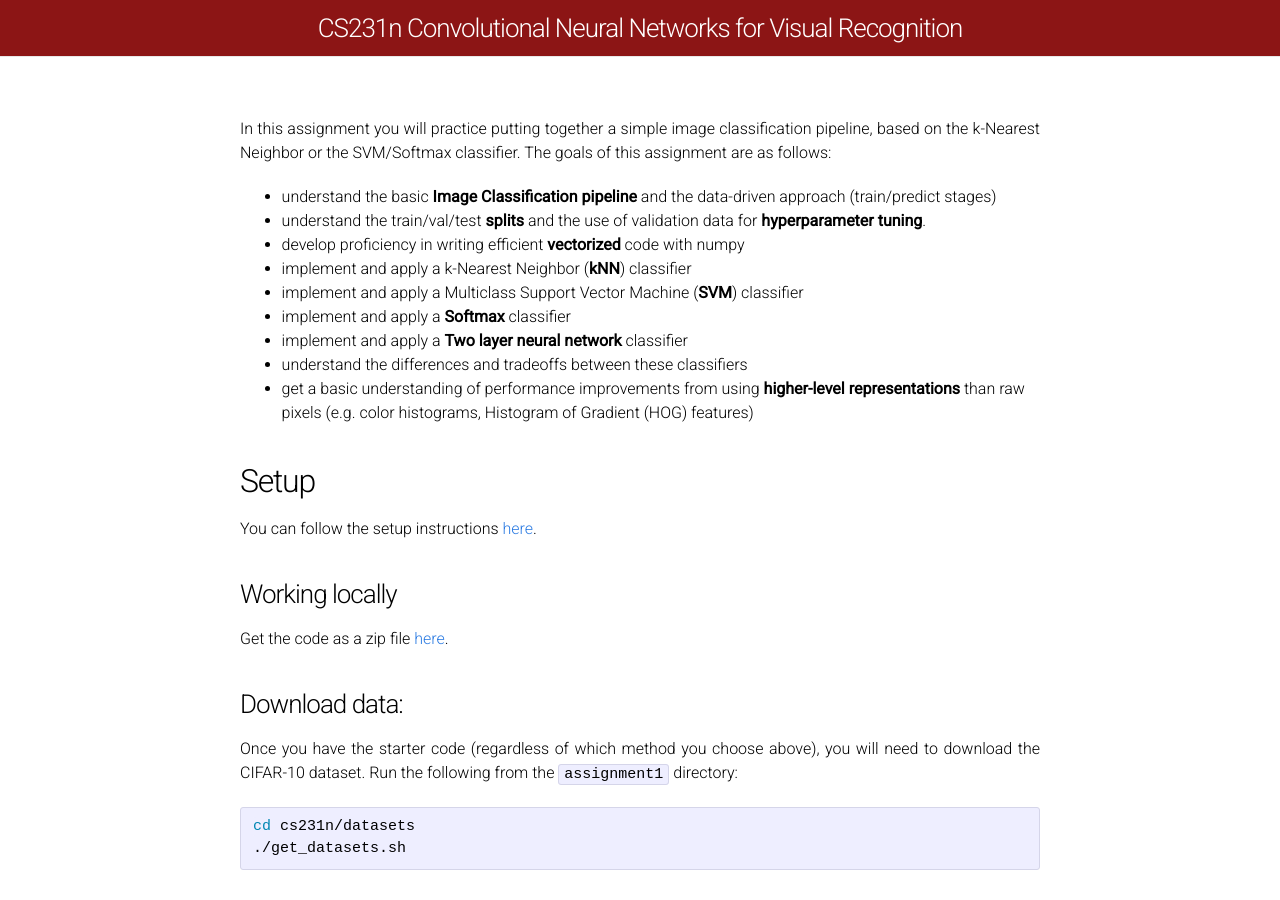
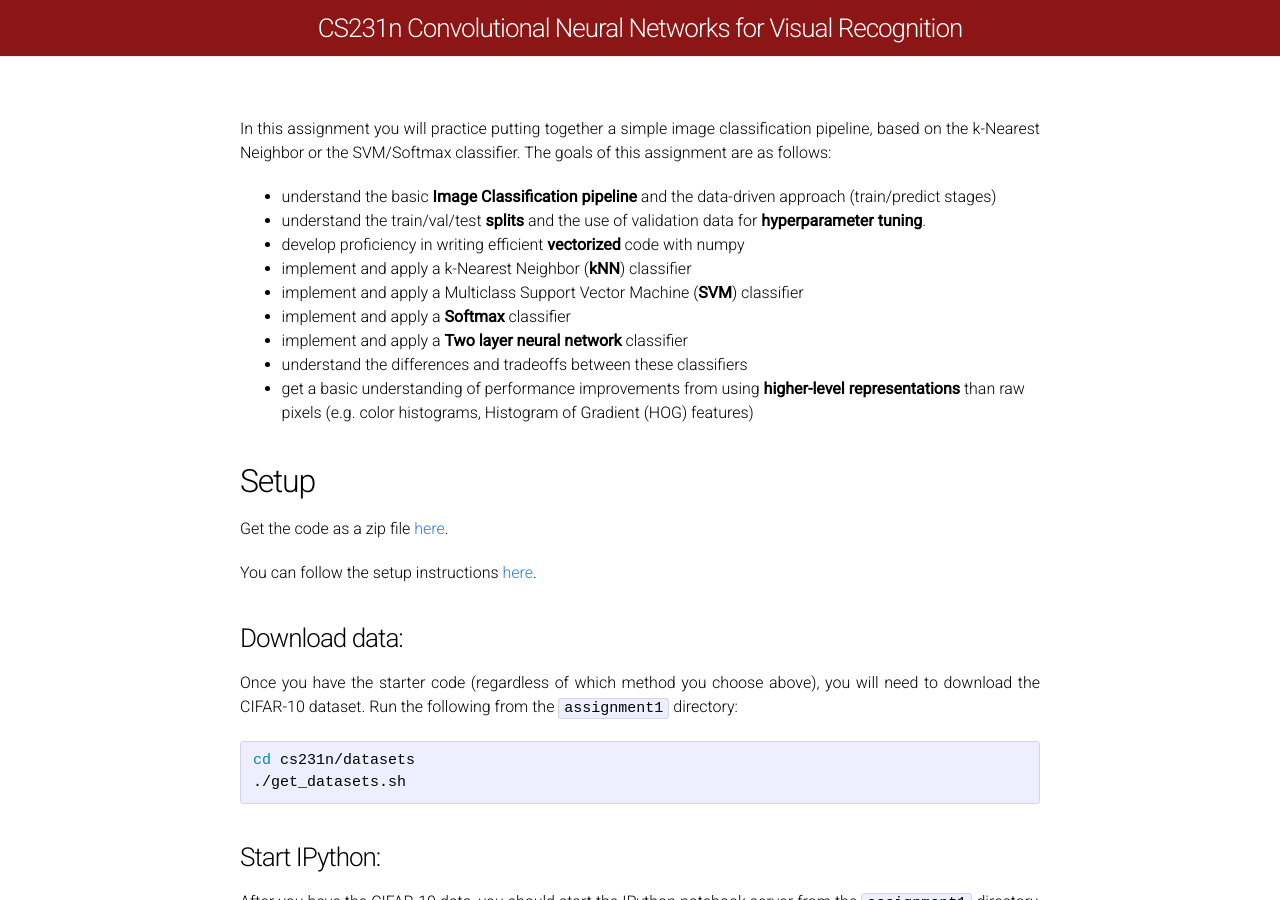
Before and after one commit to cs231n/cs231n.github.io, a Jekyll site: the page built from assignments/2018/assignment1.md, in a window 1280 px wide and 900 px high. Built offline with Jekyll 4.4.1, drawn with Linux system fonts in a browser that asks for light colours.

Commit message:
remove working locally header

```diff
--- a/assignments/2018/assignment1.md
+++ b/assignments/2018/assignment1.md
@@ -18,10 +18,9 @@ In this assignment you will practice putting together a simple image classificat
 
 ## Setup
 
+Get the code as a zip file [here](http://cs231n.stanford.edu/assignments/2018/spring1718_assignment1.zip).
+
 You can follow the setup instructions [here](http://cs231n.github.io/setup-instructions/).
-
-### Working locally
-Get the code as a zip file [here](http://cs231n.stanford.edu/assignments/2018/spring1718_assignment1.zip).
 
 ### Download data:
 Once you have the starter code (regardless of which method you choose above), you will need to download the CIFAR-10 dataset.
```
